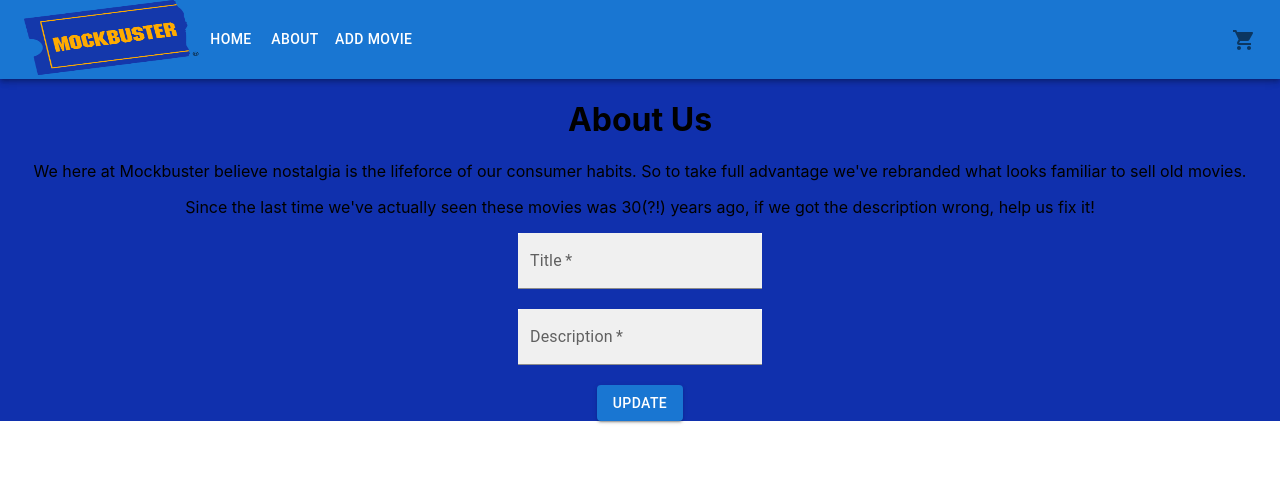
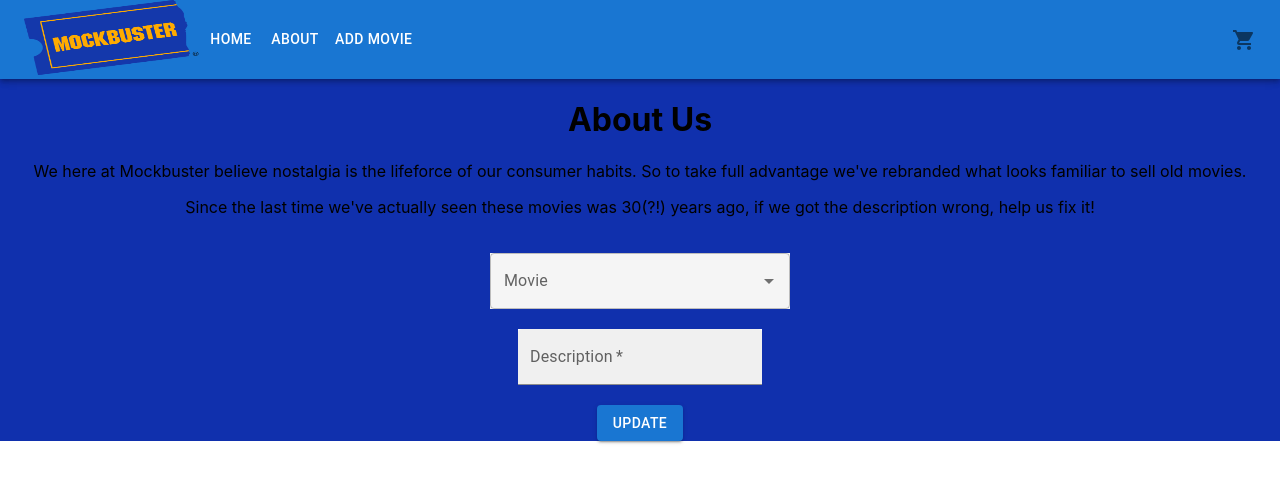
Before and after one commit to omgitsmiles/mockbuster, a React (Create React App) app: page /about in a window 1280 px wide. Shown: the top 482 px of the page. Built offline with nearby package versions, Linux system fonts and the light colour scheme; data requests are answered from the project's data file.

Commit message:
updated About
subbed out the search bar for a option selector

```diff
--- a/db.json
+++ b/db.json
@@ -3,7 +3,7 @@
     {
       "id": 1,
       "title": "Lion King",
-      "description": "luke, i am your father",
+      "description": "hakuna matata",
       "image": "https://imgix.bustle.com/2017/2/13/69251870-b356-4e05-9696-5459ee4301e4.jpg?w=414&h=678&fit=crop&crop=faces&auto=format%2Ccompress&q=50&dpr=2"
     },
     {
@@ -15,7 +15,7 @@
     {
       "id": 3,
       "title": "Aladdin",
-      "description": "magic carpet",
+      "description": "a whole new world",
       "image": "https://m.media-amazon.com/images/I/514H8F775VL._AC_SY1000_.jpg"
     },
     {
--- a/src/App.css
+++ b/src/App.css
@@ -6,6 +6,12 @@
 .App-logo {
   height: 40vmin;
   pointer-events: none;
+}
+
+.aboutTest {
+  background-color: whitesmoke;
+  display: block;
+  margin: 0 auto;
 }
 
 @media (prefers-reduced-motion: no-preference) {
--- a/src/components/About.js
+++ b/src/components/About.js
@@ -1,14 +1,16 @@
 import React, { useState } from "react";
 import TextField from '@mui/material/TextField';
-import Button from '@mui/material/Button';
+import Autocomplete from '@mui/material/Autocomplete';
+import { Button } from "@mui/material";
 
-function About({ movies, setMovies }) {
-    const [title, setTitle] = useState("")
+
+function About({ setMovies, movies }) {
+    const [select, setSelect] = useState("")
     const [description, setDescription] = useState("")
 
     function handleNewDescription(e) {
         e.preventDefault()
-        const searched = movies.find(movie => title.toLowerCase().includes(movie.title.toLowerCase()))
+        const searched = movies.find(movie => select === movie.title)
         if (searched !== undefined) {
         fetch(`http://localhost:3004/movies/${searched.id}`, {
             method: "PATCH",
@@ -23,30 +25,32 @@ function About({ movies, setMovies }) {
             setMovies(updated)
             })
         alert("Description has been updated!")
-     } else {
-        alert("Write out the full name of the movie!")
-     }
-     setTitle("")
-     setDescription("")
-    }
+        } else {
+            alert("Select Your Movie Below!")
+        }
+        setDescription("")
+        }
+
+
+    const renderMovies = movies.map(movie => movie.title)
 
     return (
         <div>
-            <h1>About Us</h1>
+                        <h1>About Us</h1>
             <p>We here at Mockbuster believe nostalgia is the lifeforce of our consumer habits.
             So to take full advantage we've rebranded what looks familiar to sell old movies.</p>
             <p>Since the last time we've actually seen these movies was 30(?!) years ago, if we got the description wrong, help us fix it!</p>
         <form onSubmit={handleNewDescription}>
-                <TextField
-                className="addMovie"
-                required
-                id="filled-basic"
-                label="Title"
-                variant="filled"
-                value={title}
-                onChange={(e) => setTitle(e.target.value)}
+            <br></br>
+                <Autocomplete
+                className="aboutTest"
+                disablePortal
+                id="combo-box-demo"
+                options={renderMovies}
+                sx={{ width: 300 }}
+                onSelect={e => setSelect(e.target.value)}
+                renderInput={(params) => <TextField {...params} label="Movie" />}
                 />
-            <br></br>
             <br></br>
                 <TextField
                 className="addMovie"
@@ -54,8 +58,7 @@ function About({ movies, setMovies }) {
                 id="filled-basic"
                 label="Description"
                 variant="filled"
-                value={description}
-                onChange={(e) => setDescription(e.target.value)}
+                onChange={e => setDescription(e.target.value)}
                 />
             <br></br>
             <br></br>
```
